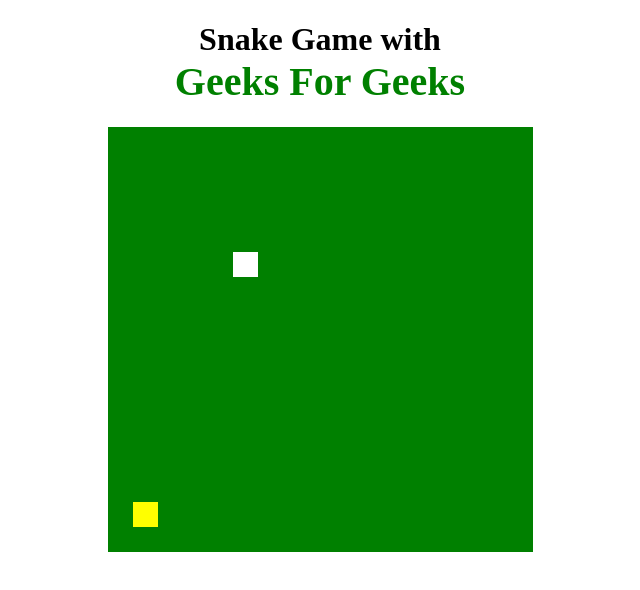
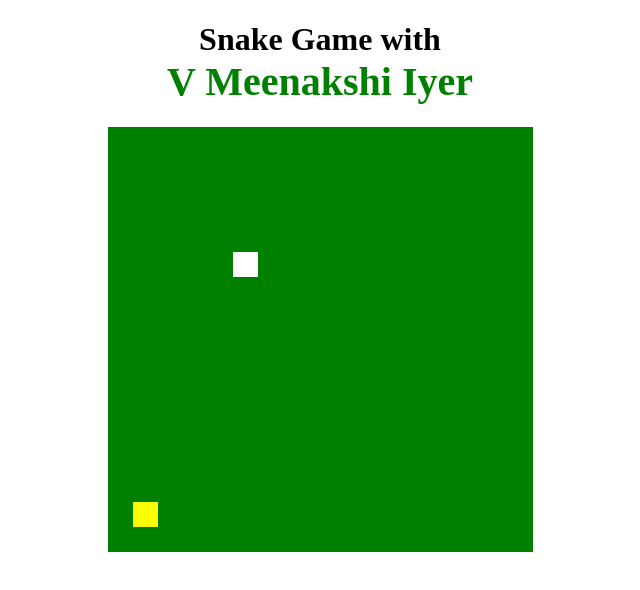
Before and after one commit to meenakshiiyer2531/GAMES, a plain HTML site: page index.html in a window 1280 px wide. Shown: the whole page, without its empty margins (320-960 px from the left). Drawn offline with Linux system fonts and the light colour scheme.

Commit message:
Update index.html

```diff
--- a/index.html
+++ b/index.html
@@ -5,14 +5,14 @@
     <meta charset="UTF-8">
     <meta name="viewport",
           content="width=device-width, initial-scale=1.0">
-    <title>Snake Game with GFG</title>
+    <title>Snake Game</title>
     <link rel="stylesheet" href="style.css">
     <script src="script.js"></script>
 </head>
 
 <body>
     <h1>Snake Game with
-          <div class="geeks">Geeks For Geeks</div>
+          <div class="geeks">V Meenakshi Iyer</div>
     </h1>
     <canvas id="board"></canvas>
 </body>
```
